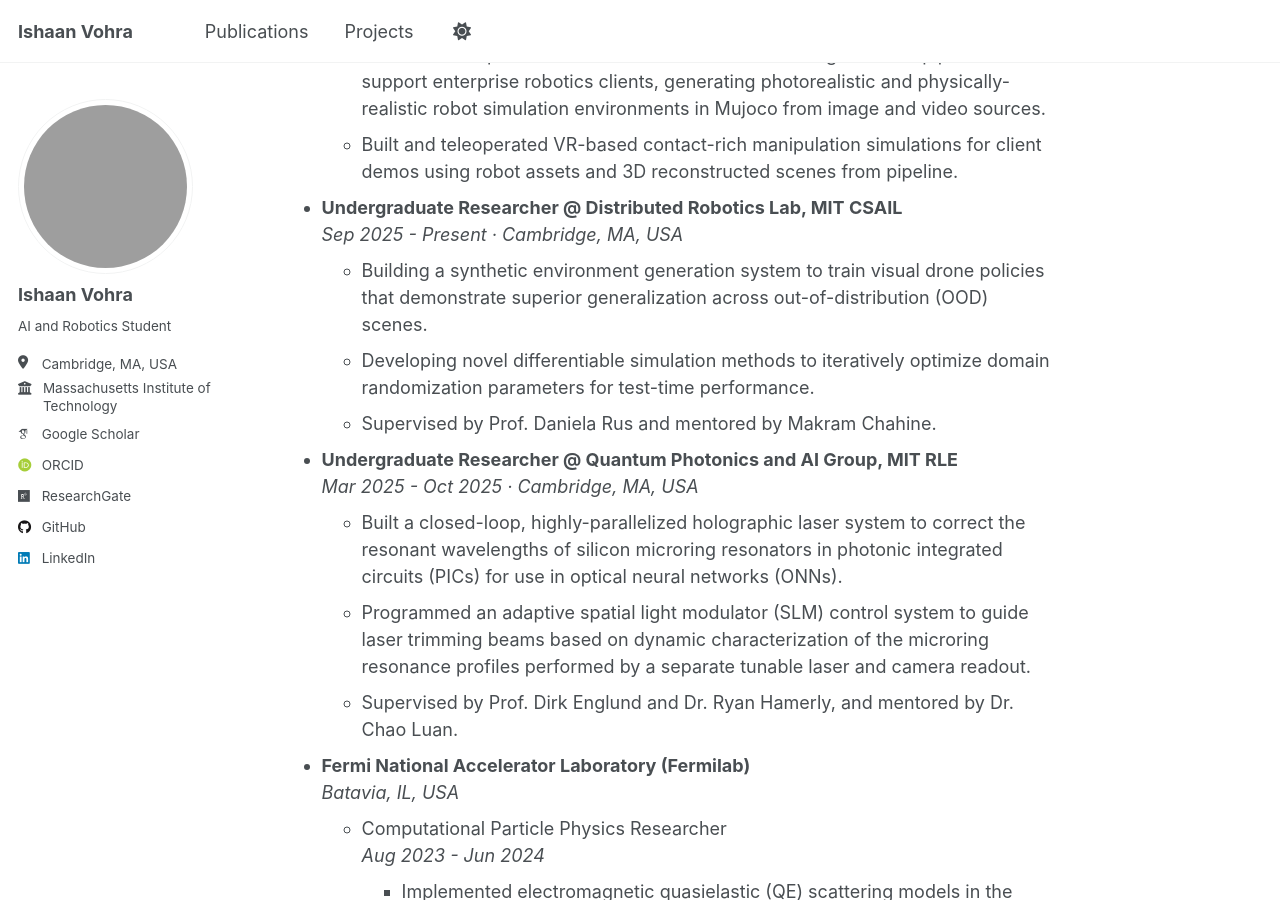
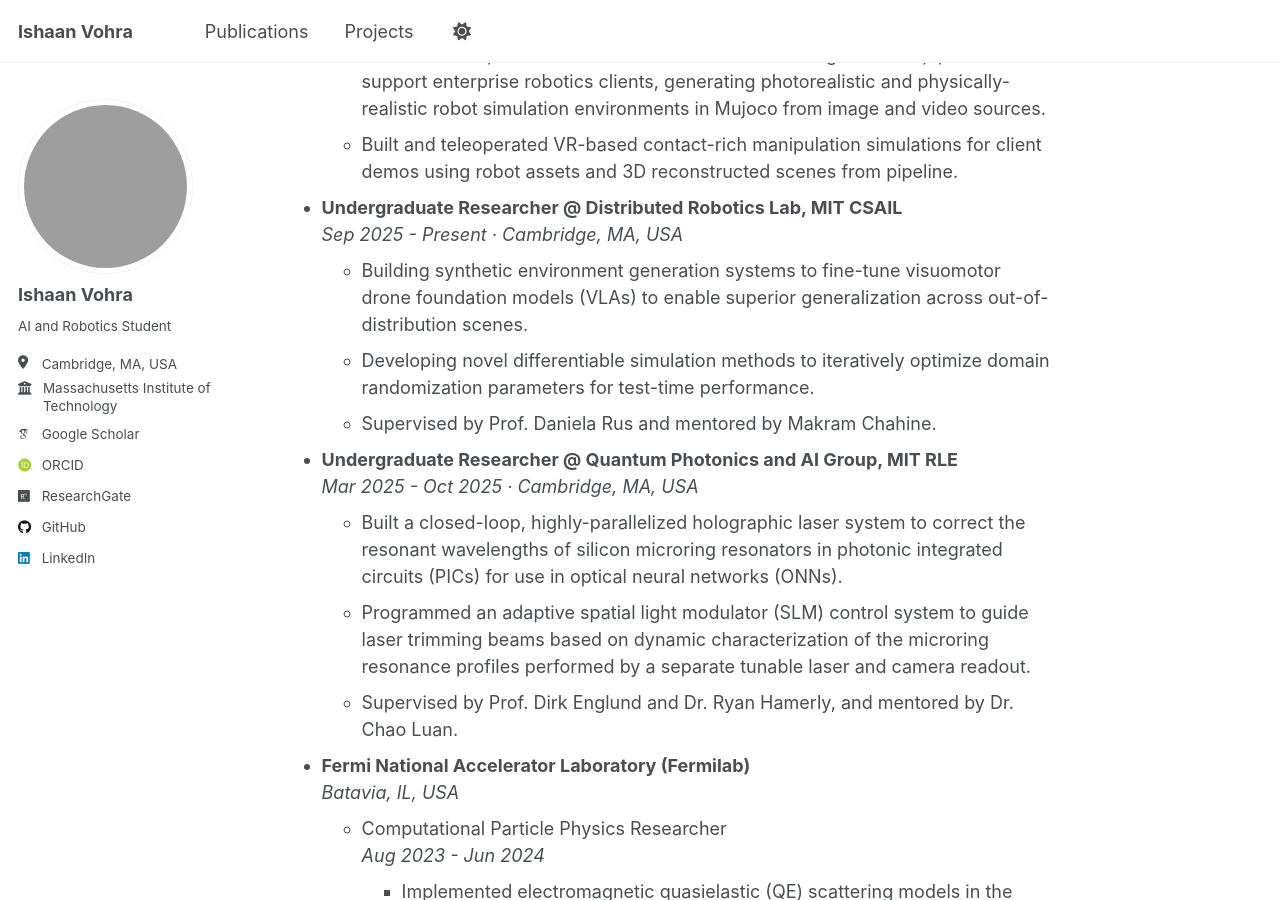
Before and after one commit to Ishaan-vohra/Ishaan-vohra.github.io, a Jekyll site: the page built from _pages/about.md, in a window 1280 px wide and 900 px high, scrolled down 1034 px. Built offline with Jekyll 4.4.1, drawn with Linux system fonts in a browser that asks for light colours; some web fonts are replaced; a script that is not in the unit is left out.

Commit message:
Update about.md

```diff
--- a/_pages/about.md
+++ b/_pages/about.md
@@ -39,7 +39,7 @@
 
 * **Undergraduate Researcher @ Distributed Robotics Lab, MIT CSAIL**
   *Sep 2025 - Present &middot; Cambridge, MA, USA*
-  * Building a synthetic environment generation system to train visual drone policies that demonstrate superior generalization across out-of-distribution (OOD) scenes.
+  * Building synthetic environment generation systems to fine-tune visuomotor drone foundation models (VLAs) to enable superior generalization across out-of-distribution scenes.
   * Developing novel differentiable simulation methods to iteratively optimize domain randomization parameters for test-time performance.
   * Supervised by Prof. Daniela Rus and mentored by Makram Chahine.
 
```
